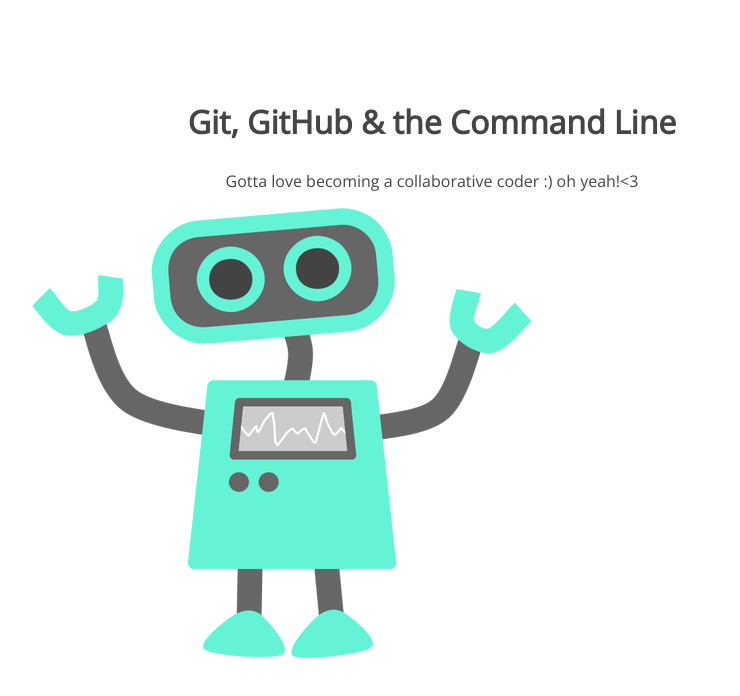
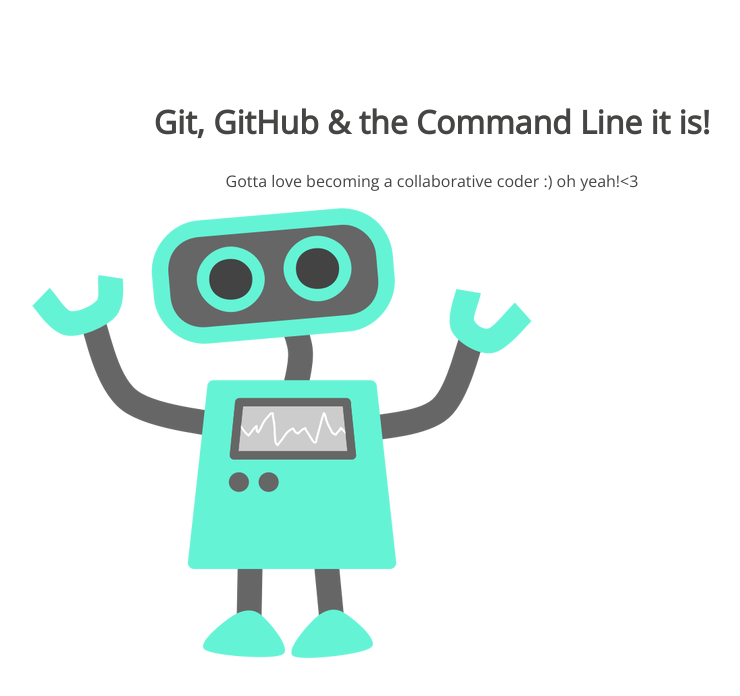
Before and after one commit to skoless/105-project, a plain HTML site: page index.html in a window 1280 px wide. Shown: the whole page, without its empty margins (208-948 px from the left). Drawn offline with nearby package versions, Linux system fonts and the light colour scheme.

Commit message:
title changes

```diff
--- a/index.html
+++ b/index.html
@@ -8,7 +8,7 @@
 </head>
 <body>
 	<section>
-		<h1>Git, GitHub & the Command Line</h1>
+		<h1>Git, GitHub & the Command Line it is!</h1>
 		<p>Gotta love becoming a collaborative coder :) oh yeah!<3</p>
 		<img src="img/happy-blue-robot.png">
 	</section>
```
